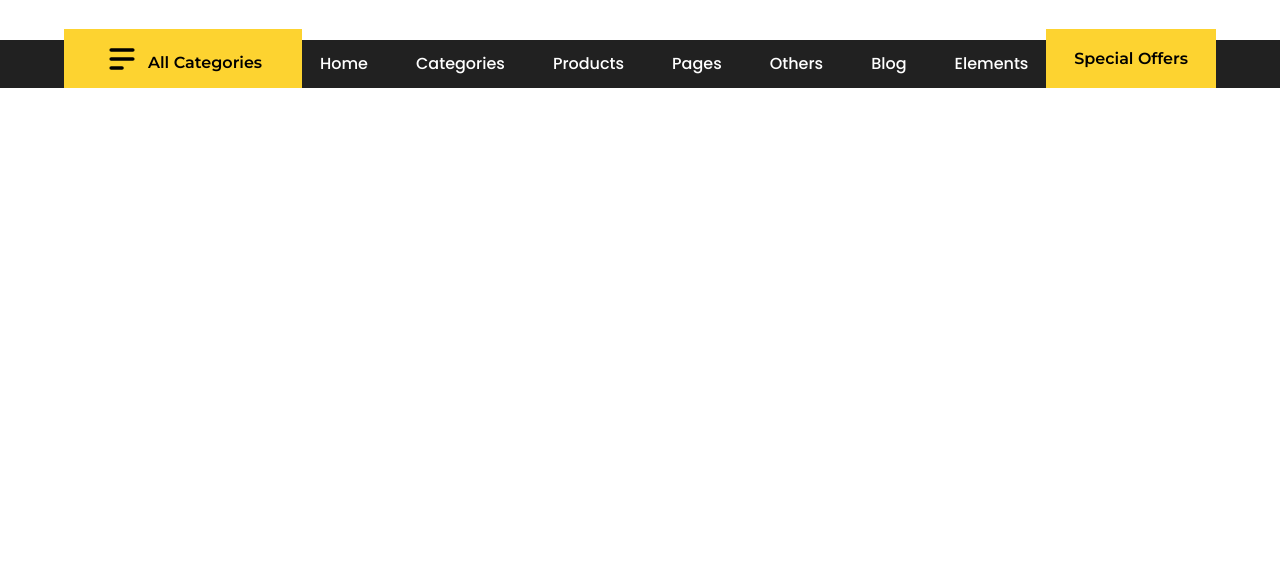
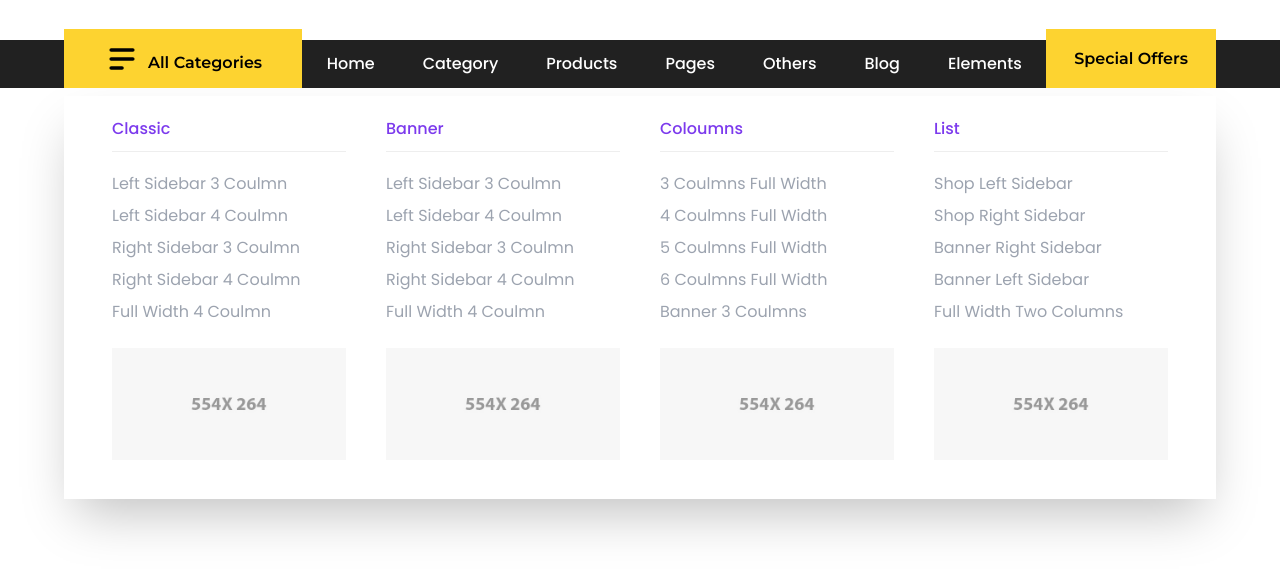
Before and after one commit to naim0018/electron_client, a React (Vite) app: page / in a window 1280 px wide. Shown: the top 572 px of the page. Built offline with nearby package versions, Linux system fonts and the light colour scheme.

Commit message:
Nav cateogry full list created

```diff
--- a/src/App.jsx
+++ b/src/App.jsx
@@ -1,3 +1,4 @@
+import CategoriesList from './Pages/Header/Navbar/CategoriesList'
 import Navbar from './Pages/Header/Navbar/Navbar'
 
 
@@ -8,6 +9,7 @@ const App = () => {
   return (
     <div>
       <Navbar></Navbar>
+      <CategoriesList></CategoriesList>
     </div>
   )
 }
--- /dev/null
+++ b/src/Pages/Header/Navbar/CategoriesList.jsx
@@ -0,0 +1,79 @@
+import img from '../../../../public/1.jpg'
+const CategoriesList = () => {
+
+    return (
+        <section className="  2xl:max-w-[1380px] font-poppins   shadow-2xl xl:max-w-6xl lg:max-w-4xl md:max-w-2xl  max-w-sm mx-auto pb-8 bg-white text-gray-400    ">
+            {/* full lists */}
+            <div className="flex gap-x-10 pt-5   flex-row w-11/12 mx-auto justify-between items-center">
+                {/* classic */}
+                <div className="flex-1 w-1/4">
+                    <p className="text-violet-600 font-medium " >Classic</p>
+                    <div style={{ borderBottom: "1px solid #EEEEEE", marginLeft: "0", paddingTop: "10px" }}>
+                    </div>
+                    {/* Classic NavLinks */}
+                    <div>
+                        <ul className="list-none space-y-2 xl:text-base text-sm  xl:text-base text-sm  pt-5">
+                            <li className="cursor-pointer">Left Sidebar 3 Coulmn</li>
+                            <li className="cursor-pointer">Left Sidebar 4 Coulmn</li>
+                            <li className="cursor-pointer">Right Sidebar 3 Coulmn</li>
+                            <li className="cursor-pointer">Right Sidebar 4 Coulmn</li>
+                            <li className="cursor-pointer">Full Width 4 Coulmn</li>
+                        </ul>
+                    </div>
+                    <img className='w-full pt-6' src={img} alt="" />
+                </div>
+                {/* Banner */}
+                <div className="flex-1 w-1/4">
+                    <p className="text-violet-600 font-medium" >Banner</p>
+                    <div style={{ borderBottom: "1px solid #EEEEEE", marginLeft: "0", paddingTop: "10px" }}>
+                    </div>
+                    <div>
+                        <ul className="list-none space-y-2 xl:text-base text-sm  pt-5">
+                            <li className="cursor-pointer">Left Sidebar 3 Coulmn</li>
+                            <li className="cursor-pointer">Left Sidebar 4 Coulmn</li>
+                            <li className="cursor-pointer">Right Sidebar 3 Coulmn</li>
+                            <li className="cursor-pointer">Right Sidebar 4 Coulmn</li>
+                            <li className="cursor-pointer">Full Width 4 Coulmn</li>
+                        </ul>
+                    </div>
+                    <img className='w-full pt-6' src={img} alt="" />
+                </div>
+                {/* Coloumns */}
+                <div className="flex-1 w-1/4">
+                    <p className="text-violet-600 font-medium"  >Coloumns</p>
+                    <div style={{ borderBottom: "1px solid #EEEEEE", marginLeft: "0", paddingTop: "10px" }}>
+                    </div>
+                    <div>
+
+
+                        <ul className="list-none space-y-2 xl:text-base text-sm  pt-5">
+                            <li className="cursor-pointer">3 Coulmns Full Width</li>
+                            <li className="cursor-pointer">4 Coulmns Full Width</li>
+                            <li className="cursor-pointer">5 Coulmns Full Width</li>
+                            <li className="cursor-pointer">6 Coulmns Full Width</li>
+                            <li className="cursor-pointer">Banner 3 Coulmns</li>
+                        </ul>
+                    </div>
+                    <img className='w-full pt-6' src={img} alt="" />
+                </div>
+                {/* List */}
+                <div className="flex-1 w-1/4">
+                    <p className="text-violet-600 font-medium" >List</p>
+                    <div style={{ borderBottom: "1px solid #EEEEEE", marginLeft: "0", paddingTop: "10px" }}></div>
+                    <div>
+                        <ul className="list-none space-y-2 xl:text-base text-sm  pt-5">
+                            <li className="cursor-pointer">Shop Left Sidebar</li>
+                            <li className="cursor-pointer">Shop Right Sidebar</li>
+                            <li className="cursor-pointer">Banner Right Sidebar</li>
+                            <li className="cursor-pointer">Banner Left Sidebar</li>
+                            <li className="cursor-pointer">Full Width Two Columns</li>
+                        </ul>
+                    </div>
+                    <img className='w-full pt-6 ' src={img} alt="" />
+                </div>
+            </div>
+        </section>
+    );
+};
+
+export default CategoriesList;
--- a/src/Pages/Header/Navbar/NavLinks.jsx
+++ b/src/Pages/Header/Navbar/NavLinks.jsx
@@ -1,14 +1,16 @@
 import { useState } from "react";
 import { MdKeyboardArrowRight } from "react-icons/md";
-import { NavLink } from "react-router-dom";
+
+import CategoriesList from "./CategoriesList";
 
 const NavLinks = () => {
     const [isNestedDropdown1Open, setNestedDropdown1Open] = useState(false);
     const [isNestedDropdown2Open, setNestedDropdown2Open] = useState(false);
     const [isNestedDropdown3Open, setNestedDropdown3Open] = useState(false);
     const [isNestedDropdown4Open, setNestedDropdown4Open] = useState(false);
+    const [isNestedDropdown5Open, setNestedDropdown5Open] = useState(false);
     return (
-        <div className='lg:flex list-none font-poppins  xl:text-base lg:text-[.9rem] hidden font-medium xl:gap-x-12 gap-x-5 text-white'>
+        <div className='lg:flex list-none font-poppins max-w-7xl  xl:text-base lg:text-[.9rem] hidden font-medium xl:gap-x-12 gap-x-5 text-white'>
             {/* home */}
             <div className="relative inline-block group">
                 <div className="cursor-pointer py-4 hover:text-yellow-200">
@@ -35,30 +37,27 @@ const NavLinks = () => {
                 </ul>
             </div>
             {/* Categories */}
-            <div className="relative  inline-block group">
-                <div className="cursor-pointer py-4 hover:text-yellow-200">
-                    Categories
-                </div>
-                {/* Dropdown Menu */}
-                <ul className="absolute  opacity-0 pointer-events-none dropdown-main group-hover:opacity-100 group-hover:pointer-events-auto  shadow-xl font-poppins list-none transition-all duration-700 text-gray-400 bg-white   top-14 left-0 font-normal">
-                    <li className='cursor-pointer py-3 pl-3 hover:text-blue-500' style={{ borderBottom: "1px solid #EEEEEE", width: "100%", marginLeft: "0" }} >
-                        Fashion 1
-                    </li>
-                    <li className='cursor-pointer py-3 pl-3 hover:text-blue-500' style={{ borderBottom: "1px solid #EEEEEE", width: "100%", marginLeft: "0" }}>
-                        Fashion 1
-                    </li>
-                    <li className='cursor-pointer py-3 pl-3 hover:text-blue-500' style={{ borderBottom: "1px solid #EEEEEE", width: "100%", marginLeft: "0" }}>
-                        Furniture
-                    </li>
-                    <li className='cursor-pointer py-3 pl-3 hover:text-blue-500' style={{ borderBottom: "1px solid #EEEEEE", width: "100%", marginLeft: "0" }}>
-                        Mix Products
-                    </li>
-                    <li className='cursor-pointer py-3 pl-3 hover:text-blue-500' style={{ borderBottom: "1px solid #EEEEEE", width: "100%", marginLeft: "0" }}>
-                        Electronics
-                    </li>
 
-                </ul>
+
+
+
+
+            <div className="">
+                <p className="py-4">Category</p>
+
             </div>
+
+
+
+
+
+
+
+
+
+
+
+
             {/* products */}
 
 
--- a/src/Pages/Header/Navbar/Navbar.jsx
+++ b/src/Pages/Header/Navbar/Navbar.jsx
@@ -15,7 +15,7 @@ const Navbar = () => {
 
 
     return (
-        <section className="mt-10 w-full h-14">
+        <section className="mt-10 w-auto h-14">
             <div className=" bg-[#212121] h-12">
                 <div className="flex  justify-between text-black font-montserrat h-full items-center 2xl:max-w-[1380px]  xl:max-w-6xl lg:max-w-4xl md:max-w-2xl  max-w-sm px-5  mx-auto ">
                     {/* All Categoris */}
@@ -55,10 +55,10 @@ const Navbar = () => {
                         </div>
                     </div>
                     {/* nav links */}
-                    <div className='2xl:max-w-[1380px]'>
+
                         <NavLinks></NavLinks>
 
-                    </div>
+
                     {/* Special offers */}
                     <div className='bg-[#FDD330] relative md:flex hidden font-semibold cursor-pointer pt-3 xl:px-7 px-2 pb-5 -mt-3 drop-shadow-t-2xl   '>
                         <div className='pt-2'>
```
Also changed, not shown: public/1.jpg (added).
